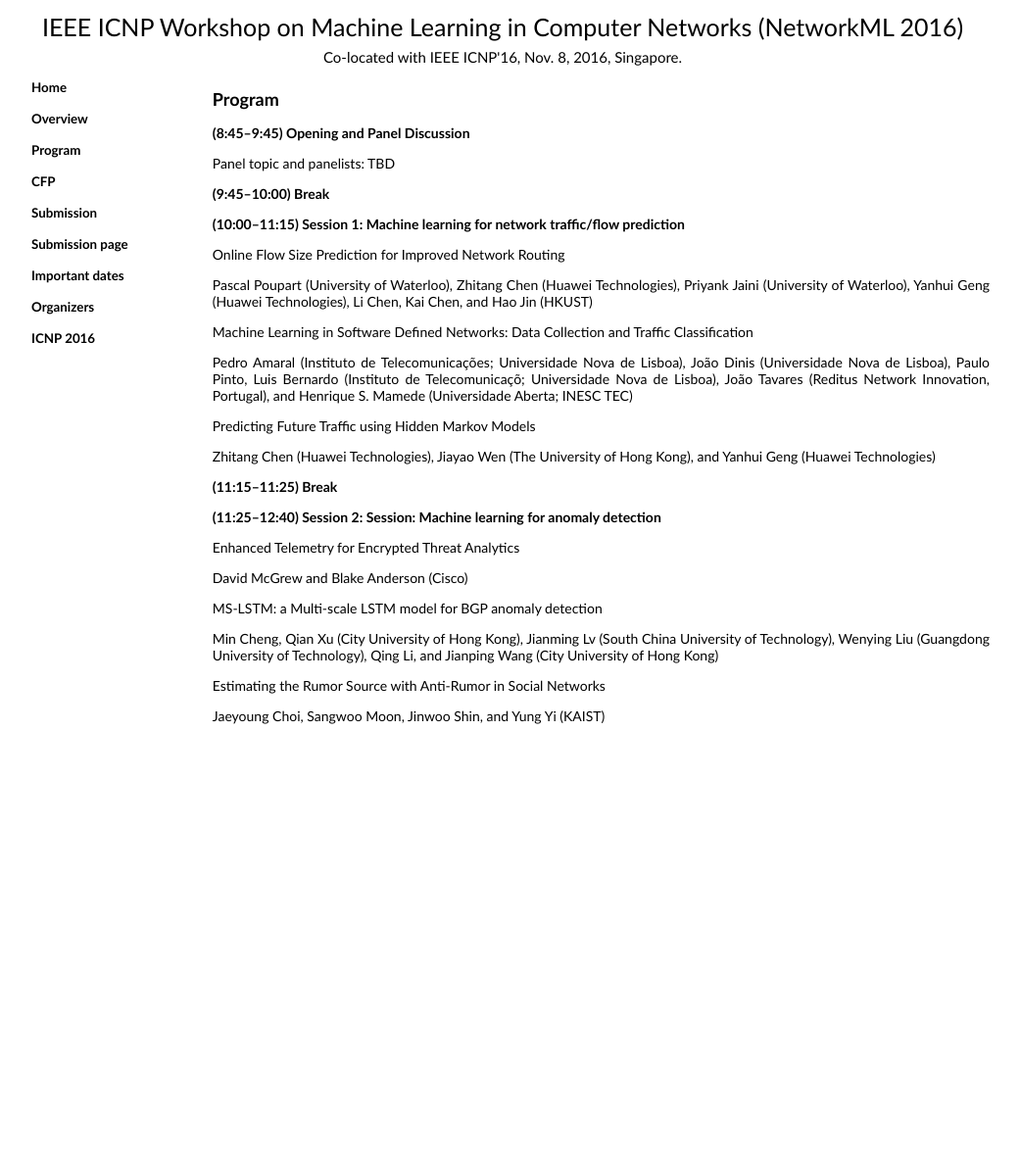
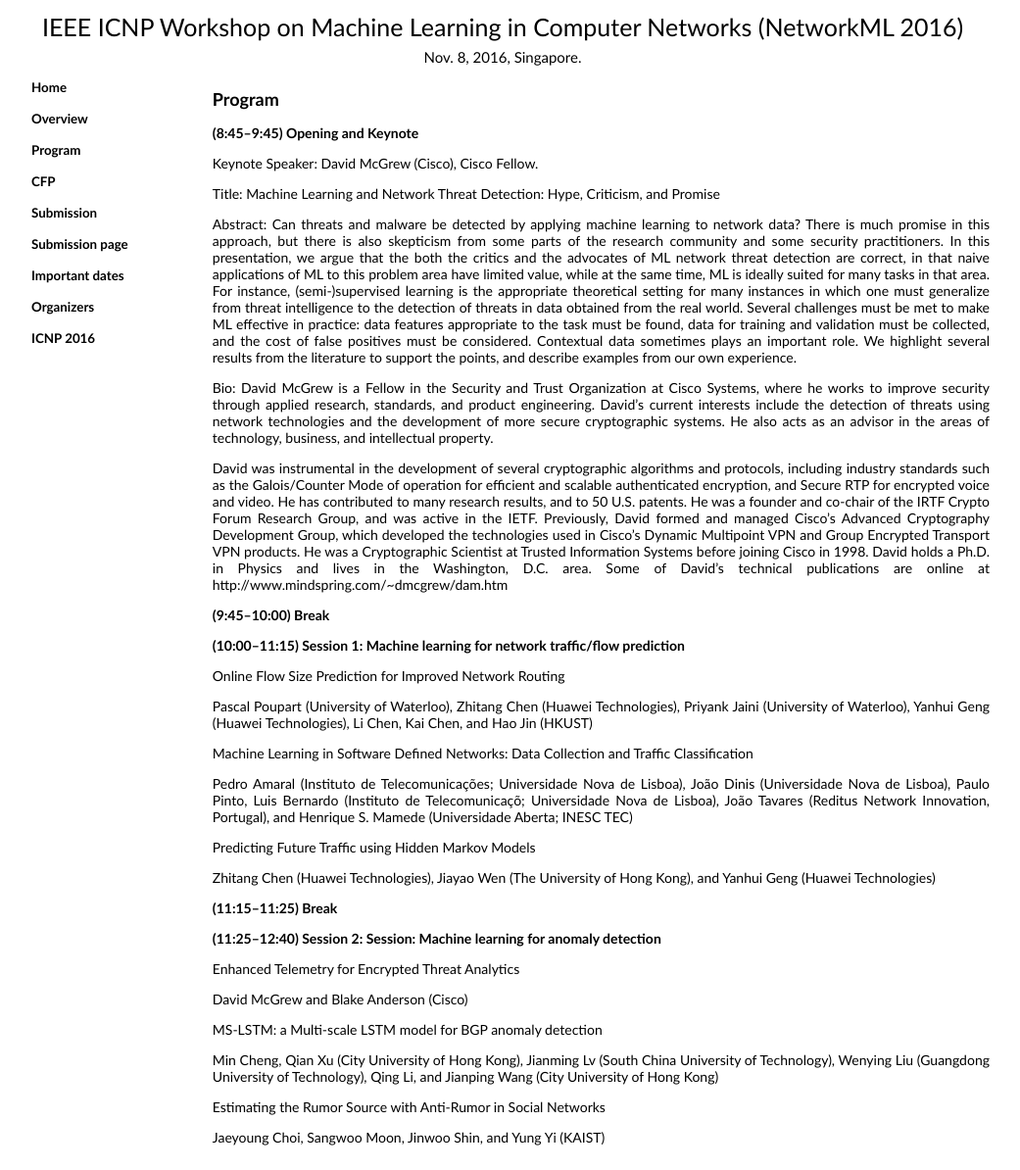
Before and after one commit to networkml/networkml.github.io, a Jekyll site: the page built from program.html, in a window 1280 px wide. Shown: the whole page at 98% size, without its empty margins (127-1168 px from the left). Built offline with Jekyll 4.4.1, drawn with Linux system fonts in a browser that asks for light colours; before the commit the page ends 900 px from its top, so only the background shows below that.

Commit message:
added keynote info

```diff
--- a/_includes/program.md
+++ b/_includes/program.md
@@ -1,8 +1,17 @@
 ## Program ##
 
-__(8:45--9:45) Opening and Panel Discussion__
+__(8:45--9:45) Opening and Keynote__
 
-Panel topic and panelists: TBD
+Keynote Speaker: David McGrew (Cisco), Cisco Fellow.
+
+Title: Machine Learning and Network Threat Detection: Hype, Criticism, and Promise
+
+Abstract: Can threats and malware be detected by applying machine learning to network data?    There is much promise in this approach, but there is also skepticism from some parts of the research community and some security practitioners.  In this presentation, we argue that the both the critics and the advocates of ML network threat detection are correct, in that naive applications of ML to this problem area have limited value, while at the same time, ML is ideally suited for many tasks in that area.  For instance, (semi-)supervised learning is the appropriate theoretical setting for many instances in which one must generalize from threat intelligence to the detection of threats in data obtained from the real world. Several challenges must be met to make ML effective in practice: data features appropriate to the task must be found, data for training and validation must be collected, and the cost of false positives must be considered. Contextual data sometimes plays an important role. We highlight several results from the literature to support the points, and describe examples from our own experience.
+
+Bio:
+David McGrew is a Fellow in the Security and Trust Organization at Cisco Systems, where he works to improve security through applied research, standards, and product engineering.  David's current interests include the detection of threats using network technologies and the development of more secure cryptographic systems.  He also acts as an advisor in the areas of technology, business, and intellectual property.
+
+David was instrumental in the development of several cryptographic algorithms and protocols, including industry standards such as the Galois/Counter Mode of operation for efficient and scalable authenticated encryption, and Secure RTP for encrypted voice and video.  He has contributed to many research results, and to 50 U.S. patents.  He was a founder and co-chair of the IRTF Crypto Forum Research Group, and was active in the IETF.  Previously, David formed and managed Cisco’s Advanced Cryptography Development Group, which developed the technologies used in Cisco’s Dynamic Multipoint VPN and Group Encrypted Transport VPN products.   He was a Cryptographic Scientist at Trusted Information Systems before joining Cisco in 1998. David holds a Ph.D. in Physics and lives in the Washington, D.C. area.  Some of David's technical publications are online at http://www.mindspring.com/~dmcgrew/dam.htm
 
 __(9:45--10:00) Break__
 
--- a/_layouts/networkml.html
+++ b/_layouts/networkml.html
@@ -56,7 +56,7 @@
     </div>
 
     <div class="headtitle2">
-            Co-located with IEEE ICNP'16, Nov. 8, 2016, Singapore.
+            Nov. 8, 2016, Singapore.
     </div>
     <div class="page-content">
       <div class="wrapper">
```
